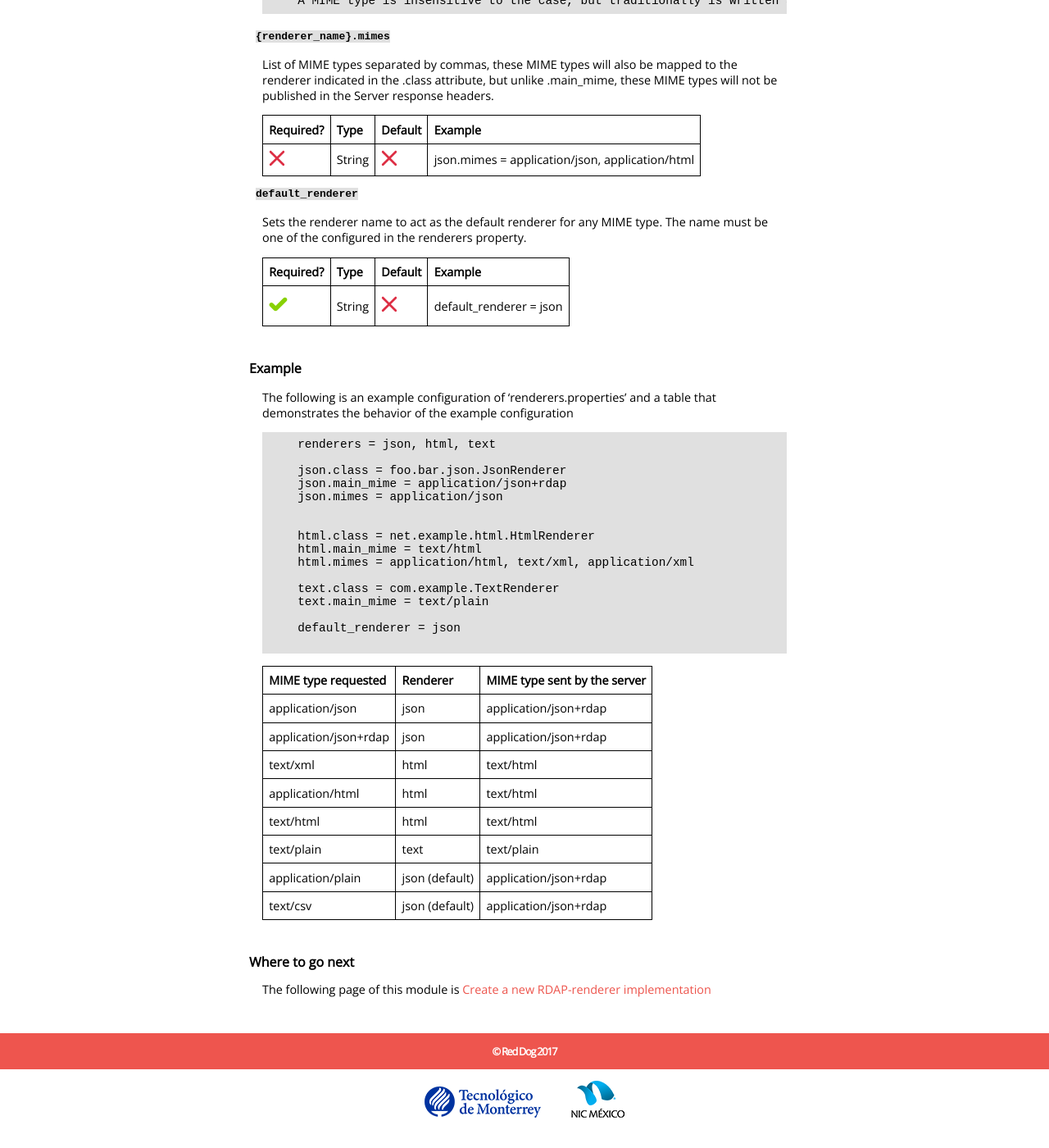
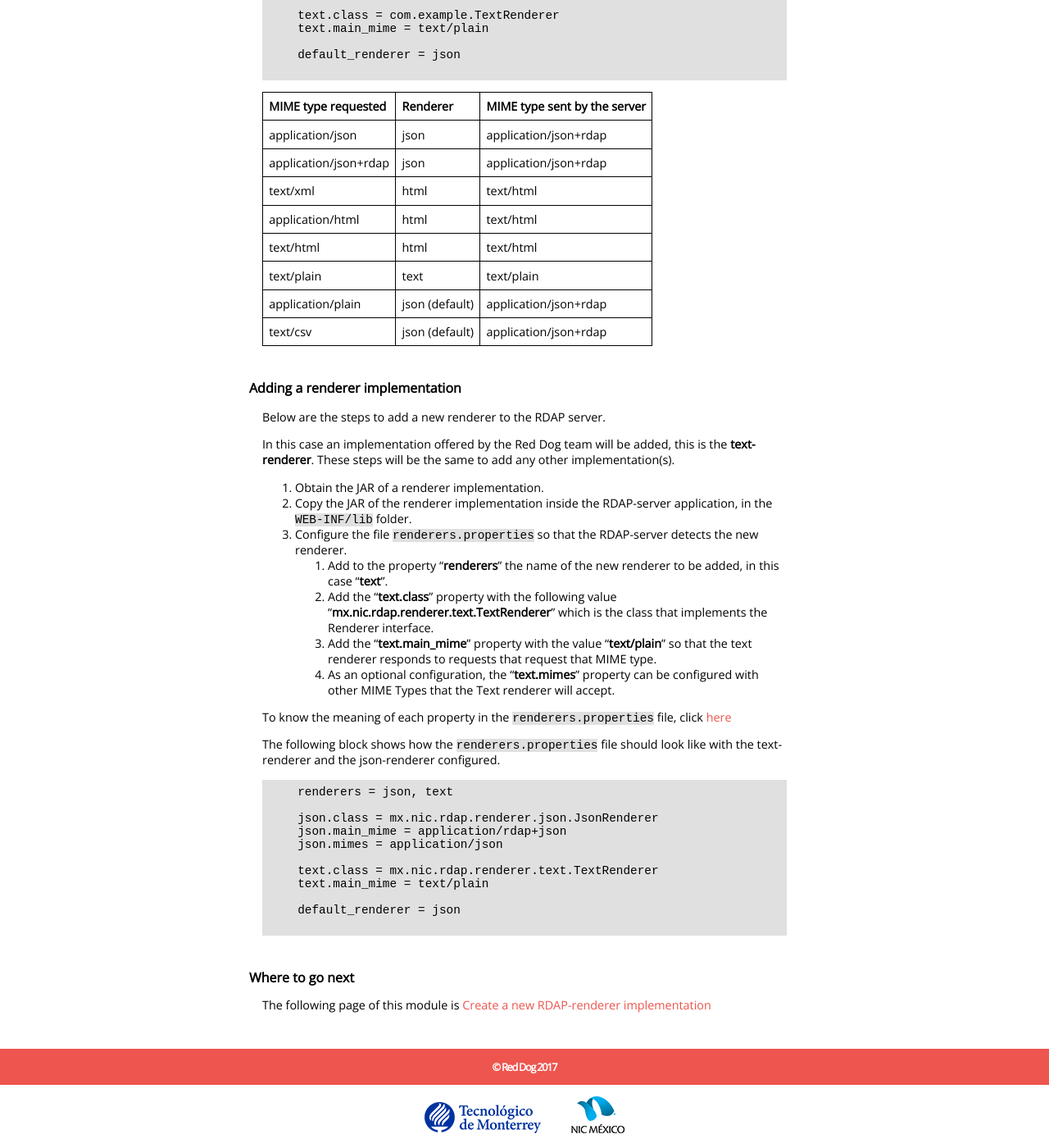
Before and after one commit to NICMx/rdap-server, a Jekyll site: the page built from renderer-layer.md, in a window 1280 px wide and 1400 px high, scrolled down 2526 px. Shown: the whole window at 82% size. Built offline with Jekyll 4.4.1, drawn with Linux system fonts in a browser that asks for light colours; nearby versions of some CDN libraries; some of the changed text lies outside the part shown.

Commit message:
Update renderer documentation

````diff
--- a/renderer-layer.md
+++ b/renderer-layer.md
@@ -16,6 +15,7 @@ wheretogo: ["Create a new RDAP-renderer implementation", "renderer-implementatio
    1. [`{renderer_name}.mimes`](#renderer_namemimes)
    1. [`default_renderer`](#default_renderer)
 1. [Example](#example)
+1. [Adding a renderer-implementation](#adding-a-renderer-implementation)
 
 ## Introduction
 
@@ -33,38 +33,6 @@ The Red Dog team creates two reference implementations of **rdap-renderer-api**:
 	+ This renderer comes loaded and configured on the RDAP-server.
 + __[rdap-text-renderer](https://github.com/NICMx/rdap-text-renderer)__, this renderer prints the output in plain text, in a format similar to WHOIS responses.
 	+ You need to add the jar and configure this renderer in order to use it.
-
-## Adding a renderer-implementation
-
-Below are the steps to add a new renderer to the RDAP server.
-
-In this case, we will add, the implementation offered by the Red Dog team, the text-renderer, also these steps, would be the same to add any other implementation.
-
-1. Obtain the JAR of a renderer implementation.
-1. Copy the JAR of the renderer implementation inside the RDAP-server application, in the "WEB-INF/lib" folder.
-1. Configure the file **renderers.properties** so that the RDAP-server detects the new renderer.
-	1. Add to the property "**renderers**" the name of the new renderer to be added, in this case "**text**".
-	1. Add the "**text.class**" property with the following value "**mx.nic.rdap.renderer.text.TextRenderer**" which is the class that implements the Renderer interface.
-	1. Add the "**text.main_mime**" property with the value "**text/plain**" so that the text renderer responds to requests that request that MIME type.
-	1. As an optional configuration we can configure the "**text.mimes**" property with other MIME Types that the Text renderer will accept.
-
-To know the meaning of each property in the renderers.properties file, click [here](#configuring-renderersproperties)
-
-The following shows how the renderers.properties file would be with the text-renderer and the json-renderer configured.
-
-```ini
-renderers = json, text
-
-json.class = mx.nic.rdap.renderer.json.JsonRenderer
-json.main_mime = application/rdap+json
-json.mimes = application/json
-
-text.class = mx.nic.rdap.renderer.text.TextRenderer
-text.main_mime = text/plain
-
-default_renderer = json
-
-```
 
 
 ## Configuring `renderers.properties`
@@ -157,3 +125,36 @@ default_renderer = json
 | text/plain | text | text/plain |
 | application/plain | json (default) | application/json+rdap |
 | text/csv | json (default) | application/json+rdap |
+
+
+## Adding a renderer implementation
+
+Below are the steps to add a new renderer to the RDAP server.
+
+In this case an implementation offered by the Red Dog team will be added, this is the **text-renderer**. These steps will be the same to add any other implementation(s).
+
+1. Obtain the JAR of a renderer implementation.
+1. Copy the JAR of the renderer implementation inside the RDAP-server application, in the `WEB-INF/lib` folder.
+1. Configure the file `renderers.properties` so that the RDAP-server detects the new renderer.
+	1. Add to the property "**renderers**" the name of the new renderer to be added, in this case "**text**".
+	1. Add the "**text.class**" property with the following value "**mx.nic.rdap.renderer.text.TextRenderer**" which is the class that implements the Renderer interface.
+	1. Add the "**text.main_mime**" property with the value "**text/plain**" so that the text renderer responds to requests that request that MIME type.
+	1. As an optional configuration, the “**text.mimes**” property can be configured with other MIME Types that the Text renderer will accept.
+
+To know the meaning of each property in the `renderers.properties` file, click [here](#configuring-renderersproperties)
+
+The following block shows how the `renderers.properties` file should look like with the text-renderer and the json-renderer configured.
+
+```ini
+renderers = json, text
+
+json.class = mx.nic.rdap.renderer.json.JsonRenderer
+json.main_mime = application/rdap+json
+json.mimes = application/json
+
+text.class = mx.nic.rdap.renderer.text.TextRenderer
+text.main_mime = text/plain
+
+default_renderer = json
+
+```
````
Also changed, not shown: other parts of renderer-layer.md (+0 -1 lines), renderer-implementation.md (+1 -1 lines).
